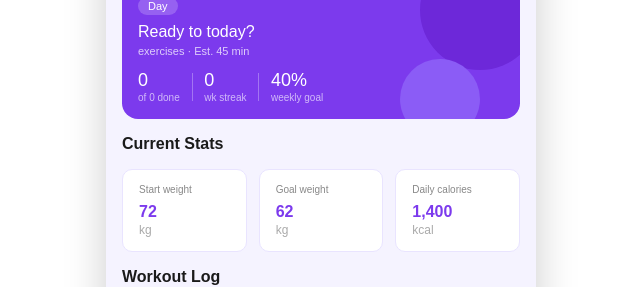
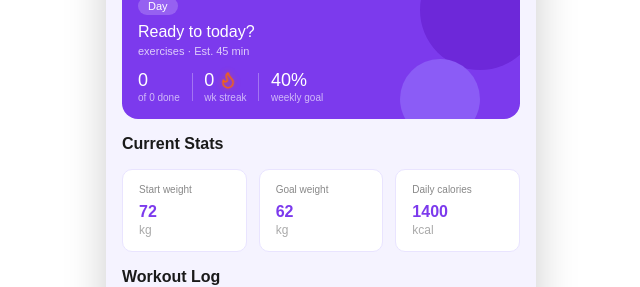
Before and after one commit to sphynx-00/Fito, a React (Vite) app: page / in a window 1280 px wide. Shown: the part 151-438 px from the top of the page, without its empty margins (319-959 px from the left). Built offline with nearby package versions, Linux system fonts and the light colour scheme.

Commit message:
Add flame streak icon to show consecutive day streak and pass user profile data from Profile to Dashboard.

```diff
--- a/src/pages/Dashboard/Dashboard.jsx
+++ b/src/pages/Dashboard/Dashboard.jsx
@@ -8,9 +8,12 @@ import HeroBanner from "../Dashboard/components/HeroBanner";
 import './Dashboard.css';
 import { loadFromStorage } from "../../models/completedWorkouts";
 import { calculateWeekStreak } from "../History/historyUtils";
+import { loadUser } from "../Profile/profileUtils";
 
 
 function Dashboard() {
+const userStats = loadUser();
+
 const { todaysWorkout, total, completed, percentage } = getWorkoutStats(programs);
 const workoutHistory = loadFromStorage();
 
@@ -79,9 +82,9 @@ const { date, greeting } = getTodayWithGreeting();
         />
         <h4>Current Stats</h4>
         <div className="stats-grid">
-          <StatCard label="Start weight" value="72" unit="kg" />
-          <StatCard label="Goal weight" value="62" unit="kg" />
-          <StatCard label="Daily calories" value="1,400" unit="kcal" />
+          <StatCard label="Start weight" value={userStats.weight} unit="kg" />
+          <StatCard label="Goal weight" value={userStats.goalWeight} unit="kg" />
+          <StatCard label="Daily calories" value={userStats.dailyCalories} unit="kcal" />
         </div>
 
         <div className="cards-row">
--- a/src/pages/Dashboard/components/HeroBanner.css
+++ b/src/pages/Dashboard/components/HeroBanner.css
@@ -71,11 +71,35 @@
   flex-direction: column;
 }
 
+.hero-stat-streak {
+  display: flex;
+  align-items: center;
+  gap: 5px;
+}
+
 .hero-stat-value {
   font-size: 18px;
   font-weight: 500;
   color: #fff;
   line-height: 1;
+}
+
+.hero-stat-icon {
+  display: flex;
+  align-items: center;
+  justify-content: center;
+
+  height: 18px;
+  width: 18px;
+  color: #ff6600;
+  filter: drop-shadow(0 0 3px rgba(255, 102, 0, 0.5));
+  animation: flicker 2s ease-in-out infinite alternate
+}
+
+@keyframes flicker {
+  0%   { transform: scale(1); }
+  50%  { transform: scale(1, 1.1); }
+  100% { transform: scale(0.95, 0.98); }
 }
 
 .hero-stat-label {
--- a/src/pages/Dashboard/components/HeroBanner.jsx
+++ b/src/pages/Dashboard/components/HeroBanner.jsx
@@ -1,4 +1,5 @@
 import './HeroBanner.css';
+import { FlameIcon } from 'lucide-react';
 
 function HeroBanner({workoutName, exercises, completedExercises, totalExercises, percentage, weekStreak}) {
   return (
@@ -29,7 +30,10 @@ function HeroBanner({workoutName, exercises, completedExercises, totalExercises,
           <div className="hero-divider" />
 
           <div className="hero-stat">
-            <span className="hero-stat-value">{weekStreak}</span>
+            <div className="hero-stat-streak">
+              <span className="hero-stat-value">{weekStreak}</span>
+              <span className="hero-stat-icon"><FlameIcon size={20} /></span>
+            </div>
             <span className="hero-stat-label">wk streak</span>
           </div>
 
```
